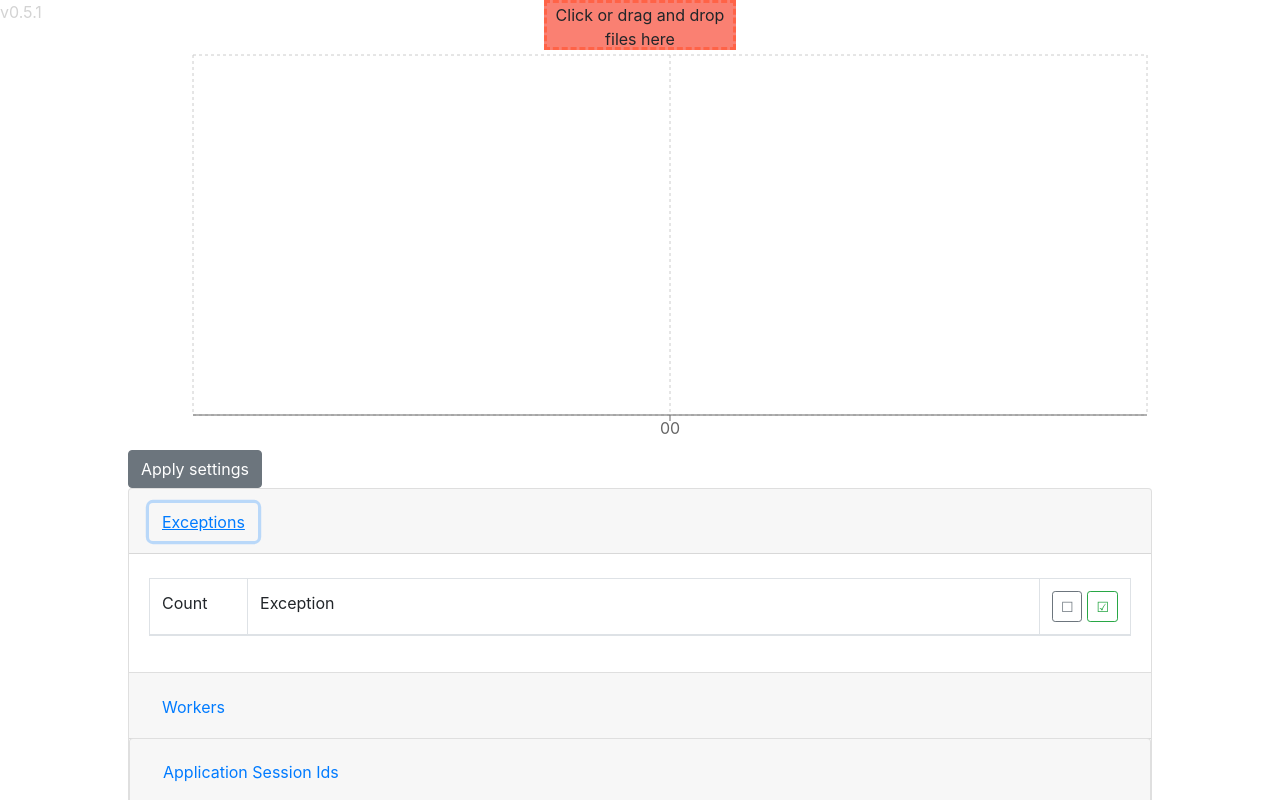
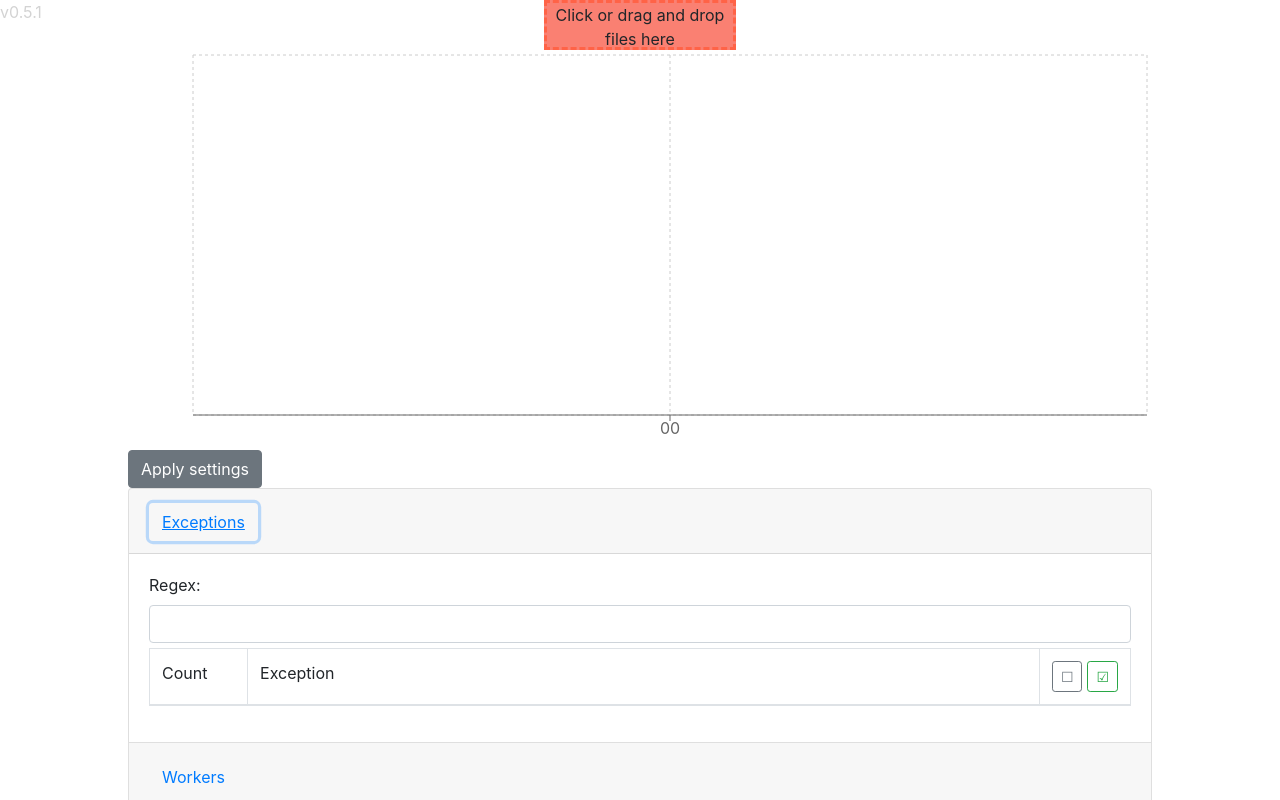
Before and after one commit to sergeiwork/LogReader, a React (Create React App) app: page / in a window 1280 px wide. Both pictures are taken after a click on the button "Exceptions". Shown: the top 800 px of the page. Built offline with nearby package versions, Linux system fonts and the light colour scheme.

Commit message:
Add exception regex

```diff
--- a/src/App.tsx
+++ b/src/App.tsx
@@ -5,7 +5,7 @@ import React, {
   useState,
   version,
 } from "react";
-import { Button, Input, Progress, Spinner, Table } from "reactstrap";
+import { Button, Input, Label, Progress, Spinner, Table } from "reactstrap";
 import "./App.css";
 import Graph from "./components/Graph";
 import DatePicker from "react-datepicker";
@@ -63,6 +63,8 @@ function App() {
   const [loading, setLoading] = useState(false);
 
   const [filterExceptions, setFilterExceptions] = useState<string[]>([]);
+  const [filterExceptionsRegex, setFilterExceptionsRegex] =
+    useState<string>("");
   const [filterWorkers, setFilterWorkers] = useState<string[]>([]);
   const [filterApplicationSessionIds, setFilterApplicationSessionIds] =
     useState<string[]>([]);
@@ -72,6 +74,8 @@ function App() {
   const [filterExceptionsStaging, setFilterExceptionsStaging] = useState<
     string[]
   >([]);
+  const [filterExceptionsRegexStaging, setFilterExceptionsRegexStaging] =
+    useState<string>("");
   const [filterWorkersStaging, setFilterWorkersStaging] = useState<string[]>(
     []
   );
@@ -101,6 +105,7 @@ function App() {
     () => setFilterModified(true),
     [
       filterExceptionsStaging,
+      filterExceptionsRegexStaging,
       filterWorkersStaging,
       filterApplicationSessionIdsStaging,
     ]
@@ -158,6 +163,8 @@ function App() {
     setExceptions(newExceptions);
     setFilterExceptionsStaging(Array.from(newExceptions.keys()));
 
+    setFilterExceptionsRegexStaging("");
+
     setWorkers(newWorkers);
     setFilterWorkersStaging(Array.from(newWorkers.keys()));
 
@@ -201,6 +208,8 @@ function App() {
           filterWorkers.includes(
             (l.Properties?.WorkerName ?? "General") + " " + l.Level
           ) &&
+          (filterExceptionsRegex.length === 0 ||
+            l.Exception.match(filterExceptionsRegex)) &&
           filterApplicationSessionIds.includes(
             l.Properties?.ApplicationSessionId ?? ""
           ) &&
@@ -213,6 +222,7 @@ function App() {
   }, [
     logLines,
     filterExceptions,
+    filterExceptionsRegex,
     filterWorkers,
     filterApplicationSessionIds,
     filterStartDate,
@@ -261,6 +271,7 @@ function App() {
 
   const applyFilters = () => {
     setFilterExceptions([...filterExceptionsStaging]);
+    setFilterExceptionsRegex(filterExceptionsRegexStaging);
     setFilterWorkers([...filterWorkersStaging]);
     setFilterApplicationSessionIds([...filterApplicationSessionIdsStaging]);
     setFilterModified(false);
@@ -334,6 +345,15 @@ function App() {
                 data-parent="#settingsAccordion"
               >
                 <div className="card-body">
+                  <div>
+                    <Label>Regex: </Label>
+                    <Input
+                      onChange={(e) =>
+                        setFilterExceptionsRegexStaging(e.target.value)
+                      }
+                      value={filterExceptionsRegexStaging}
+                    />{" "}
+                  </div>
                   <Table striped bordered>
                     <thead>
                       <tr>
```
